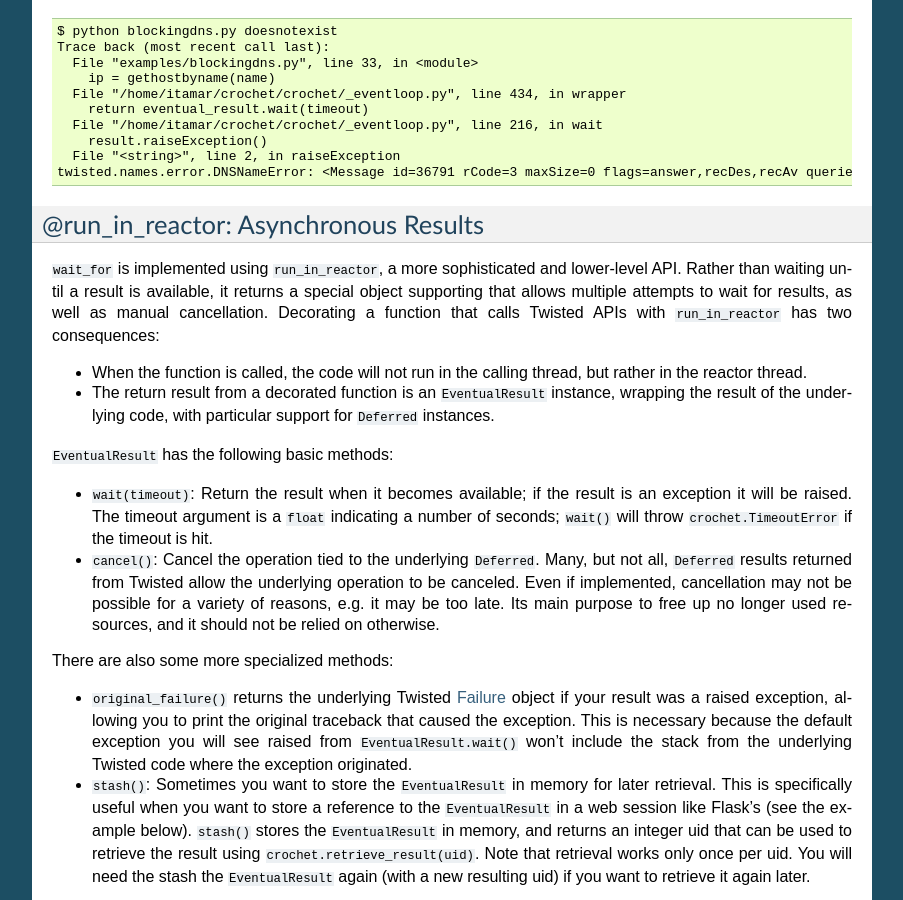
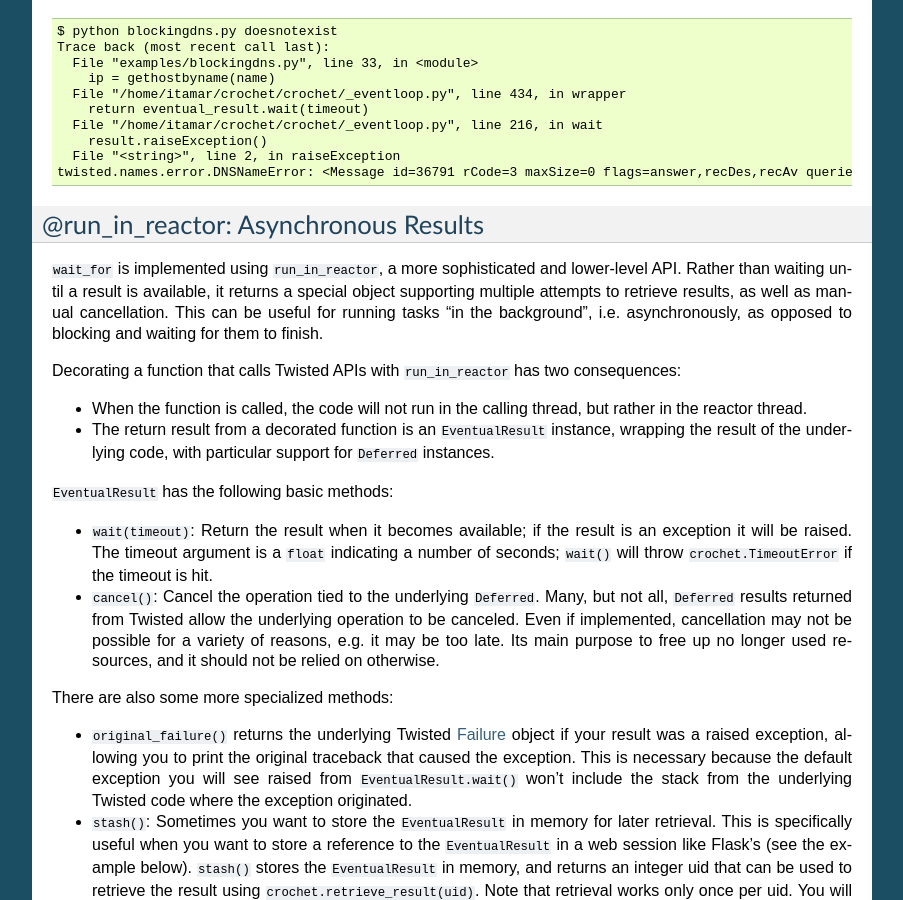
Before and after one commit to itamarst/crochet, a Sphinx documentation site: the page built from docs/api.rst, in a window 1280 px wide and 900 px high, scrolled down 1201 px. Shown: the whole window, without its empty margins (198-1101 px from the left). Built offline with Sphinx 7.4.7, drawn with Linux system fonts in a browser that asks for light colours.

```diff
--- a/docs/api.rst
+++ b/docs/api.rst
@@ -85,9 +85,12 @@ If we try to call the function with an invalid domain, we get back an exception:
 
 ``wait_for`` is implemented using ``run_in_reactor``, a more sophisticated and
 lower-level API. Rather than waiting until a result is available, it returns a
-special object supporting that allows multiple attempts to wait for results,
-as well as manual cancellation. Decorating a function that calls Twisted APIs
-with ``run_in_reactor`` has two consequences:
+special object supporting multiple attempts to retrieve results, as well as
+manual cancellation. This can be useful for running tasks "in the background",
+i.e. asynchronously, as opposed to blocking and waiting for them to finish.
+
+Decorating a function that calls Twisted APIs with ``run_in_reactor`` has two
+consequences:
 
 * When the function is called, the code will not run in the calling thread,
   but rather in the reactor thread.
```
